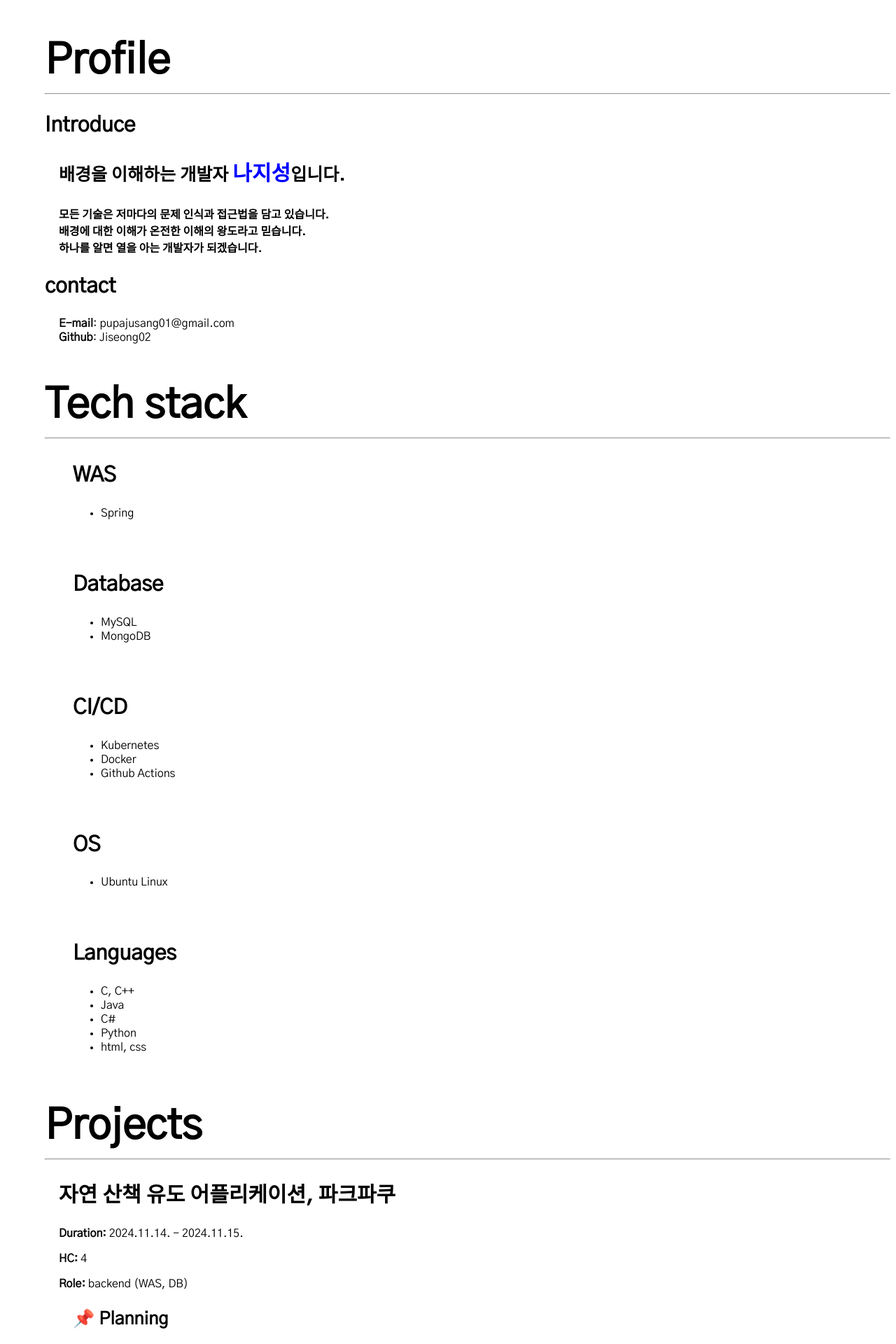
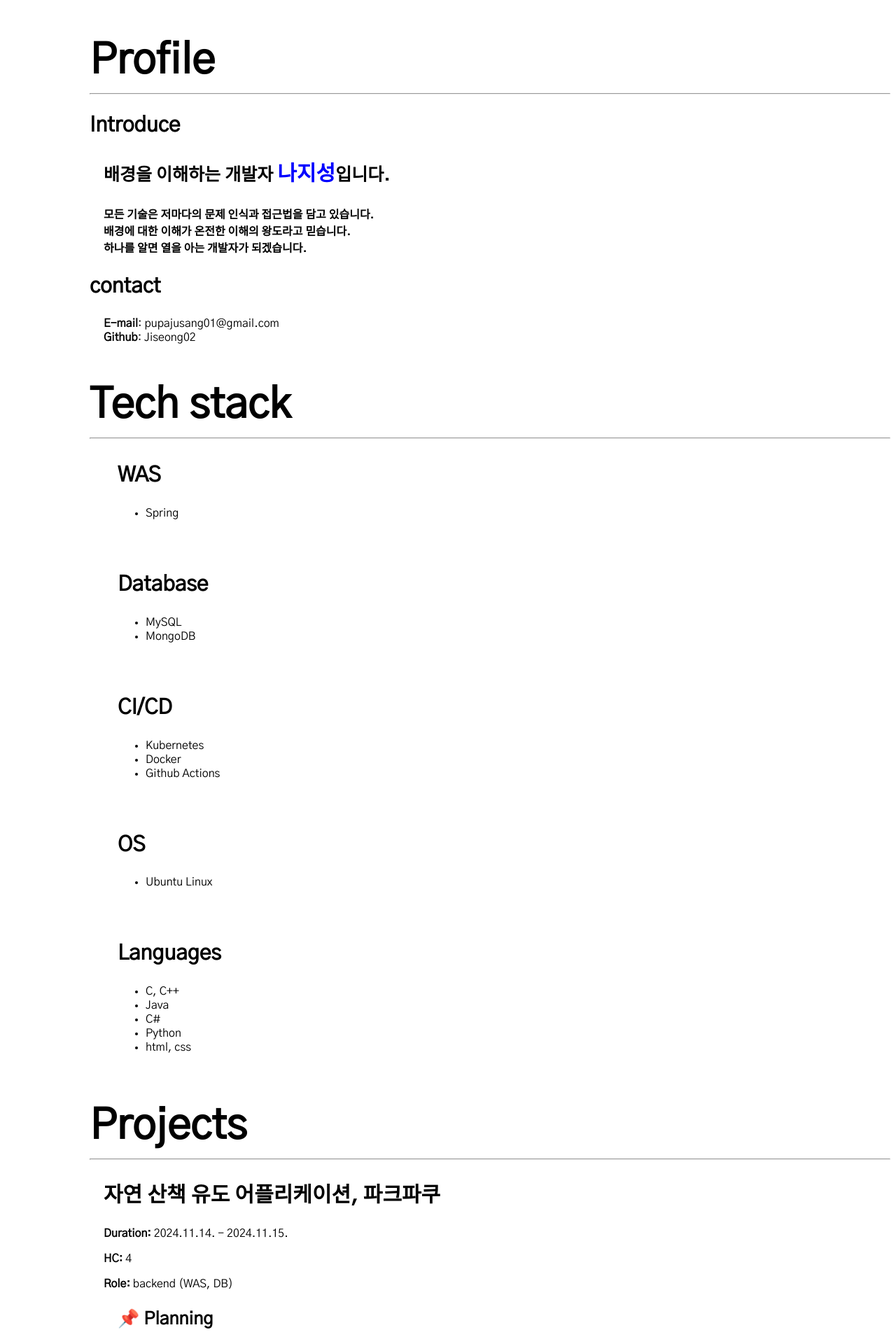
Before and after one commit to Jiseong02/Jiseong02.github.io, a Jekyll site: the page built from index.md, in a window 1280 px wide. Shown: the top 1920 px of the page at 70% size. Built offline with Jekyll 4.4.1, drawn with Linux system fonts in a browser that asks for light colours.

Commit message:
디자인 변경

```diff
--- a/assets/css/style.css
+++ b/assets/css/style.css
@@ -1,7 +1,8 @@
 @import url('https://fonts.googleapis.com/css2?family=Gothic+A1&display=swap');
 body {
 	font-family: "Gothic A1", serif;
-	margin-left: 5%;
+	margin-left: 10%;
+	text-align: left;
 }
 h1 {
 	font-size:60px;
```
